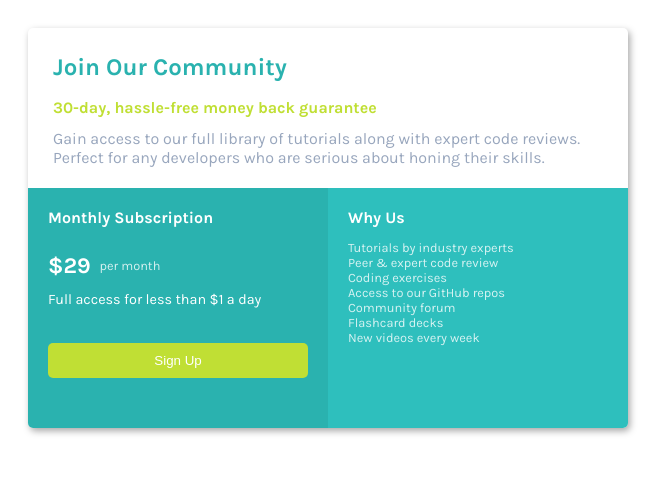
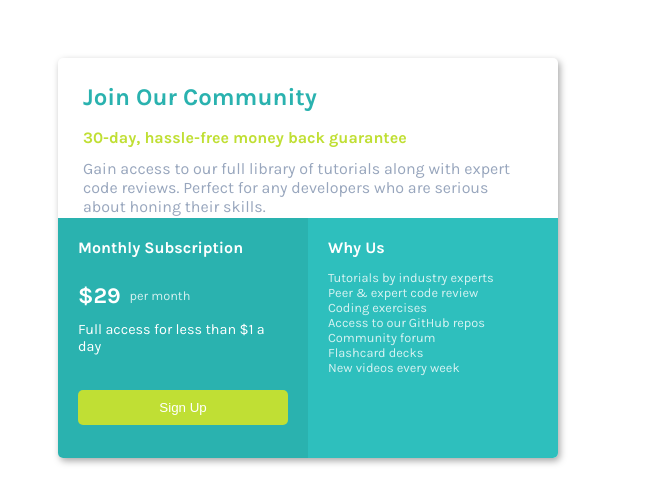
Before and after one commit to malise5/frontend-mentor-project, a plain HTML site: page index.html in a window 1280 px wide. Shown: the whole page, without its empty margins (0-671 px from the left). Drawn offline with Linux system fonts and the light colour scheme.

Commit message:
Update Mobile Response

```diff
--- a/index.css
+++ b/index.css
@@ -5,7 +5,7 @@ html{
     font-weight: 400;
 }
 body{
-    padding: 20px;
+    padding: 50px;
 }
 h2,h4,p{
     margin: 0;
@@ -15,8 +15,6 @@ h2,h4,p{
     box-sizing: inherit;
 }
 #card{
-    width: 600px;
-    height: 400px;
     box-shadow: 2px 3px 7px 0px rgb(0, 0, 0, 0.35);
     border-radius: 5px;
     overflow: hidden;
@@ -35,7 +33,7 @@ h2,h4,p{
 #bottom-left-section{
     display: inline-block;
     padding: 20px;
-    width: 50%;
+    width: 100%;
     height: 100%;
     vertical-align: top;
     background-color: #2ab2af;
@@ -44,12 +42,13 @@ h2,h4,p{
 #bottom-right-section{
     display: inline-block;
     padding: 20px ;
-    width: 50%;
+    width: 100%;
     height: 100%;
     vertical-align: top;
     background-color: #2ebfbd;
+}
 
-}
+
 #top-section h2{
     color: #2ab2af;
     margin-bottom: 17px;
@@ -105,3 +104,14 @@ ul{
     font-size: 0.8rem;
     opacity: 0.8;
 }
+@media(min-width: 576px){
+
+    #card{
+        width: 500px;
+        height: 400px;;
+    }
+    #bottom-left-section,#bottom-right-section{
+        width: 50%;
+    }
+
+}
```
